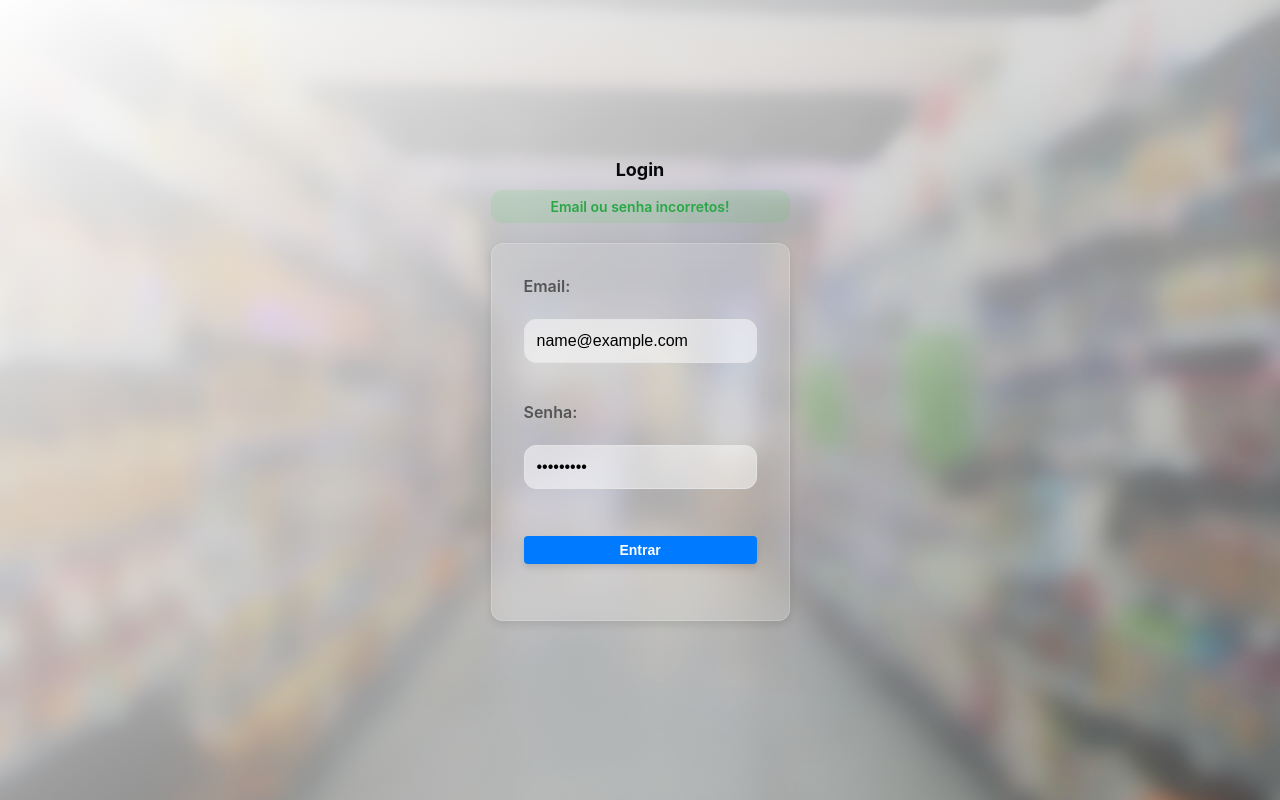
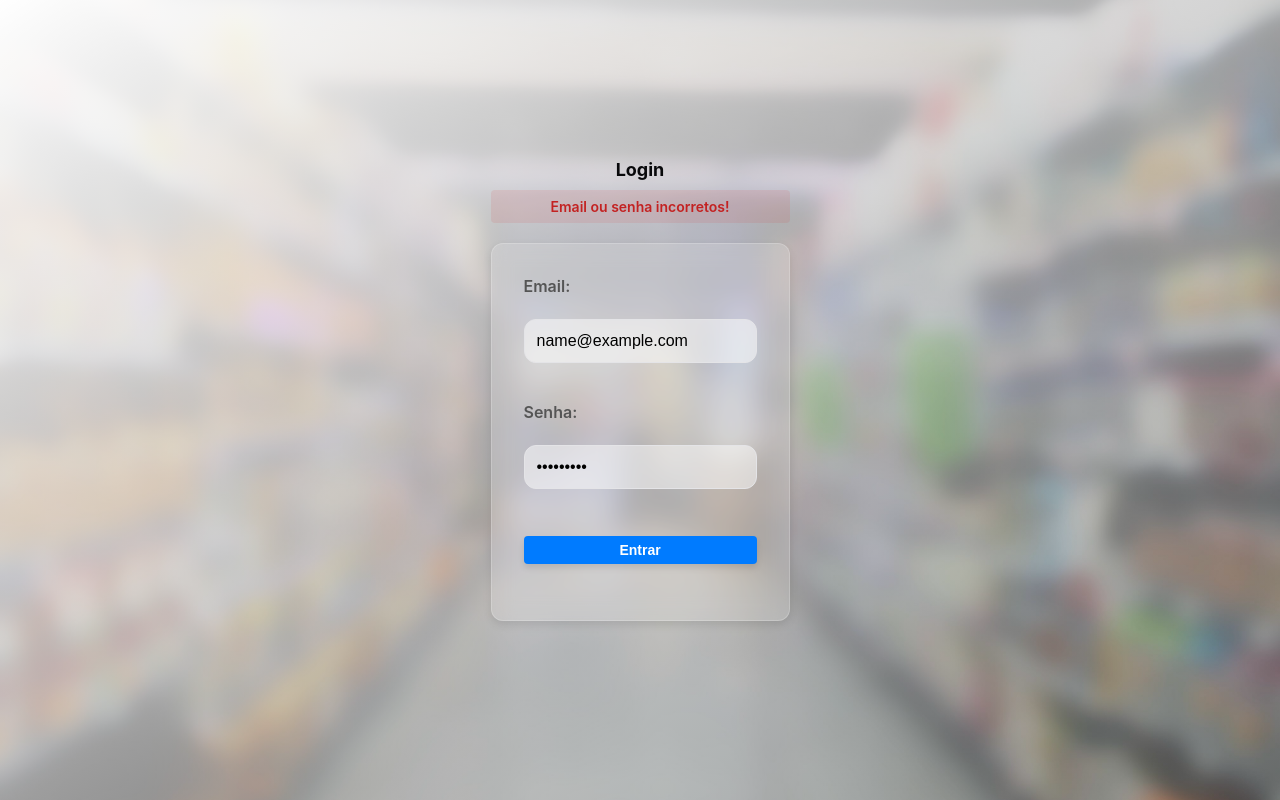
Before and after one commit to Alexgabriel2k02/Management-Onclick, a React (Create React App) app: page /sale in a window 1280 px wide. Both pictures are taken after typing "name@example.com", "Sample123" into the empty fields and a click on the button "Entrar". Built offline with nearby package versions, Linux system fonts and the light colour scheme; no server answers.

Commit message:
Adicionando correções nas mensagem de erro e sucesso

```diff
--- a/src/Components/Auth/CadastroUsuario.css
+++ b/src/Components/Auth/CadastroUsuario.css
@@ -97,6 +97,24 @@ h2 {
   margin-bottom: 10px; /* Reduz o espaço abaixo do título */
 } /* Adicionada a chave de fechamento */
 
+.message {
+  text-align: center;
+  font-weight: 600;
+  padding: 8px;
+  margin-bottom: 16px;
+  border-radius: var(--radius);
+}
+
+.message.success {
+  background: hsla(120, 70%, 50%, 0.1);
+  color: hsl(120, 70%, 35%);
+}
+
+.message.error {
+  background: hsla(0, 70%, 50%, 0.1);
+  color: hsl(0, 70%, 45%);
+}
+
 @media (max-width: 1024px) {
   .input-group {
     flex: 1 1 calc(100% - 20px); /* Em telas médias, os campos ocupam 100% da largura */
--- a/src/Components/Auth/CadastroUsuario.js
+++ b/src/Components/Auth/CadastroUsuario.js
@@ -10,13 +10,13 @@ const CadastroUsuario = () => {
   const [cnpj, setCnpj] = useState("");
   const [telefone, setTelefone] = useState("");
   const [loading, setLoading] = useState(false);
-  const [message, setMessage] = useState("");
+  const [message, setMessage] = useState({ text: "", type: "" });
   const navigate = useNavigate();
 
   const handleCadastro = async (e) => {
     e.preventDefault();
     setLoading(true);
-    setMessage("");
+    setMessage({ text: "", type: "" });
 
     try {
       // Faz a chamada ao backend para cadastrar o usuário
@@ -34,11 +34,11 @@ const CadastroUsuario = () => {
       localStorage.setItem("token", response.token); // Armazena o token JWT, se retornado
       localStorage.setItem("registered", "true"); // Marca como registrado
 
-      setMessage("Cadastro realizado com sucesso!");
+      setMessage({ text: "Cadastro realizado com sucesso!", type: "success" });
       setTimeout(() => navigate("/ativar-vendedor"), 2000); // Redireciona para ativação após 2 segundos
     } catch (error) {
       console.error("Erro ao cadastrar usuário:", error);
-      setMessage("Erro ao cadastrar. Tente novamente.");
+      setMessage({ text: "Erro ao cadastrar. Tente novamente.", type: "error" });
     } finally {
       setLoading(false);
     }
@@ -47,7 +47,7 @@ const CadastroUsuario = () => {
   return (
     <div className="cadastro-container">
       <h2>Cadastro</h2>
-      {message && <p className="message">{message}</p>}
+      {message.text && <p className={`message ${message.type}`}>{message.text}</p>}
       <form onSubmit={handleCadastro}>
         <label>Nome:</label>
         <input
--- a/src/Components/Auth/Login.css
+++ b/src/Components/Auth/Login.css
@@ -97,6 +97,24 @@ h2 {
   margin-bottom: 10px; /* Reduz o espaço abaixo do título */
 } /* Adicionada a chave de fechamento */
 
+.message {
+  text-align: center;
+  font-weight: 600;
+  padding: 8px;
+  margin-bottom: 16px;
+  border-radius: var(--radius);
+}
+
+.message.success {
+  background: hsla(120, 70%, 50%, 0.1);
+  color: hsl(120, 70%, 35%);
+}
+
+.message.error {
+  background: hsla(0, 70%, 50%, 0.1);
+  color: hsl(0, 70%, 45%);
+}
+
 @media (max-width: 1024px) {
   .input-group {
     flex: 1 1 calc(100% - 20px); /* Em telas médias, os campos ocupam 100% da largura */
--- a/src/Components/Auth/Login.js
+++ b/src/Components/Auth/Login.js
@@ -7,19 +7,17 @@ const Login = () => {
   const [email, setEmail] = useState("");
   const [senha, setSenha] = useState("");
   const [loading, setLoading] = useState(false);
-  const [message, setMessage] = useState("");
+  const [message, setMessage] = useState({ text: "", type: "" });
   const navigate = useNavigate();
 
   const handleLogin = async (e) => {
     e.preventDefault();
     setLoading(true);
-    setMessage("");
+    setMessage({ text: "", type: "" });
 
     try {
       // Faz a chamada ao backend para autenticação
       const response = await login(email, senha);
-
-      console.log("Resposta do login:", response); // Log para depuração
 
       // Ajuste para garantir que token e user existam na resposta
       const token = response.token || response.data?.token;
@@ -29,11 +27,11 @@ const Login = () => {
       localStorage.setItem("user", JSON.stringify(user));
       localStorage.setItem("registered", "true"); // Marca como registrado
 
-      setMessage("Login realizado com sucesso!");
+      setMessage({ text: "Login realizado com sucesso!", type: "success" });
       navigate("/home"); // Redireciona para a tela de gerenciamento após login
     } catch (error) {
       console.error("Erro ao fazer login:", error);
-      setMessage("Email ou senha incorretos!");
+      setMessage({ text: "Email ou senha incorretos!", type: "error" });
     } finally {
       setLoading(false);
     }
@@ -42,7 +40,7 @@ const Login = () => {
   return (
     <div className="login-container">
       <h2>Login</h2>
-      {message && <p className="message">{message}</p>}
+      {message.text && <p className={`message ${message.type}`}>{message.text}</p>}
       <form onSubmit={handleLogin}>
         <label>Email:</label>
         <input
--- a/src/Components/Auth/SellerActivationPage.css
+++ b/src/Components/Auth/SellerActivationPage.css
@@ -15,7 +15,19 @@
     text-align: center;
     margin-bottom: 10px;
     font-size: 14px;
-    color: #28a745; /* Verde para mensagens de sucesso */
+    font-weight: 600;
+    border-radius: 4px;
+    padding: 8px;
+  }
+
+  .message.success {
+    background: hsla(120, 70%, 50%, 0.1);
+    color: hsl(120, 70%, 35%);
+  }
+
+  .message.error {
+    background: hsla(0, 70%, 50%, 0.1);
+    color: hsl(0, 70%, 45%);
   }
 
   ul {
--- a/src/Components/Auth/SellerActivationPage.js
+++ b/src/Components/Auth/SellerActivationPage.js
@@ -6,18 +6,18 @@ const SellerActivationPage = () => {
   const [phone, setPhone] = useState("");
   const [code, setCode] = useState("");
   const [loading, setLoading] = useState(false);
-  const [message, setMessage] = useState("");
+  const [message, setMessage] = useState({ text: "", type: "" });
 
   const handleActivate = async (e) => {
     e.preventDefault();
     setLoading(true);
-    setMessage("");
+    setMessage({ text: "", type: "" });
     try {
       await activateSeller({ phone, code });
-      setMessage("Vendedor ativado com sucesso! Faça login para continuar.");
+      setMessage({ text: "Vendedor ativado com sucesso! Faça login para continuar.", type: "success" });
       setTimeout(() => window.location.href = "/login", 2000);
     } catch (err) {
-      setMessage("Erro ao ativar vendedor: " + err.message);
+      setMessage({ text: err.message, type: "error" });
     } finally {
       setLoading(false);
     }
@@ -26,7 +26,7 @@ const SellerActivationPage = () => {
   return (
     <div className="seller-activation-page">
       <h2>Ativação de Vendedor</h2>
-      {message && <p className="message">{message}</p>}
+      {message.text && <p className={`message ${message.type}`}>{message.text}</p>}
       <form onSubmit={handleActivate}>
         <label>Celular:</label>
         <input
--- a/src/Components/Order/OrderForm.css
+++ b/src/Components/Order/OrderForm.css
@@ -54,6 +54,24 @@ button:hover {
   box-shadow: 0 6px 12px rgba(0, 0, 0, 0.15);
 }
 
+.message {
+  text-align: center;
+  font-weight: 600;
+  padding: 8px;
+  margin-bottom: 16px;
+  border-radius: var(--radius);
+}
+
+.message.success {
+  background: hsla(120, 70%, 50%, 0.1);
+  color: hsl(120, 70%, 35%);
+}
+
+.message.error {
+  background: hsla(0, 70%, 50%, 0.1);
+  color: hsl(0, 70%, 45%);
+}
+
 /* Responsividade */
 @media (max-width: 768px) {
   form {
--- a/src/Components/Order/OrderForm.js
+++ b/src/Components/Order/OrderForm.js
@@ -7,23 +7,23 @@ const OrderForm = () => {
   const [product, setProduct] = useState("");
   const [quantity, setQuantity] = useState("");
   const [loading, setLoading] = useState(false);
-  const [message, setMessage] = useState("");
+  const [message, setMessage] = useState({ text: "", type: "" });
 
   const handleSubmit = async (e) => {
     e.preventDefault();
     setLoading(true);
-    setMessage("");
+    setMessage({ text: "", type: "" });
 
     const newOrder = { seller, product, quantity: parseInt(quantity) };
 
     try {
       await createOrder(newOrder); // Envia o pedido ao backend
-      setMessage("Pedido cadastrado com sucesso!");
+      setMessage({ text: "Pedido cadastrado com sucesso!", type: "success" });
       setSeller("");
       setProduct("");
       setQuantity("");
     } catch (error) {
-      setMessage(`Erro ao cadastrar pedido: ${error.message}`);
+      setMessage({ text: `Erro ao cadastrar pedido: ${error.message}`, type: "error" });
     } finally {
       setLoading(false);
     }
@@ -32,7 +32,7 @@ const OrderForm = () => {
   return (
     <form onSubmit={handleSubmit}>
       <h2>Cadastrar Novo Pedido</h2>
-      {message && <p className="message">{message}</p>}
+      {message.text && <p className={`message ${message.type}`}>{message.text}</p>}
       <label>Vendedor:</label>
       <input
         type="text"
--- a/src/Components/Order/OrderList.css
+++ b/src/Components/Order/OrderList.css
@@ -54,6 +54,25 @@ ul {
   box-shadow: 0 6px 12px rgba(0, 0, 0, 0.15);
 }
 
+/* Mensagens de feedback */
+.message {
+  text-align: center;
+  font-weight: 600;
+  padding: 8px;
+  margin-bottom: 16px;
+  border-radius: var(--radius);
+}
+
+.message.success {
+  background: hsla(120, 70%, 50%, 0.1);
+  color: hsl(120, 70%, 35%);
+}
+
+.message.error {
+  background: hsla(0, 70%, 50%, 0.1);
+  color: hsl(0, 70%, 45%);
+}
+
 /* Responsividade */
 @media (max-width: 768px) {
   .pedidos-item {
--- a/src/Components/Order/OrderList.js
+++ b/src/Components/Order/OrderList.js
@@ -2,7 +2,7 @@ import React from "react";
 import PropTypes from "prop-types";
 import "./OrderList.css";
 
-const OrderList = ({ pedidos }) => {
+const OrderList = ({ pedidos, message }) => {
   if (!pedidos || pedidos.length === 0) {
     return <p>Nenhum pedido encontrado.</p>;
   }
@@ -10,6 +10,9 @@ const OrderList = ({ pedidos }) => {
   return (
     <div>
       <h2>Lista de Pedidos</h2>
+      {message && message.text && (
+        <p className={`message ${message.type}`}>{message.text}</p>
+      )}
       <ul>
         {pedidos.map((pedido) => (
           <li key={pedido.id} className="order-item">
@@ -32,6 +35,10 @@ OrderList.propTypes = {
       quantity: PropTypes.number.isRequired,
     })
   ),
+  message: PropTypes.shape({
+    text: PropTypes.string,
+    type: PropTypes.string,
+  }),
 };
 
 export default OrderList;
--- a/src/Components/Sale/SalePage.css
+++ b/src/Components/Sale/SalePage.css
@@ -87,7 +87,12 @@ button:hover {
   color: hsl(120, 70%, 35%);
 }
 
-.message.erro {
+.message.success {
+  background: hsla(120, 70%, 50%, 0.1);
+  color: hsl(120, 70%, 35%);
+}
+
+.message.error {
   background: hsla(0, 70%, 50%, 0.1);
   color: hsl(0, 70%, 45%);
 }
--- a/src/Components/Sale/SalePage.js
+++ b/src/Components/Sale/SalePage.js
@@ -7,7 +7,7 @@ const SalePage = () => {
   const [products, setProducts] = useState([]);
   const [selectedProduct, setSelectedProduct] = useState("");
   const [quantity, setQuantity] = useState("");
-  const [message, setMessage] = useState("");
+  const [message, setMessage] = useState({ text: "", type: "" });
   const [salesHistory, setSalesHistory] = useState([]);
 
   // Buscar produtos disponíveis para venda
@@ -19,7 +19,7 @@ const SalePage = () => {
         setProducts(activeProducts);
       } catch (error) {
         console.error("Erro ao buscar produtos:", error);
-        setMessage("Erro ao carregar produtos.");
+        setMessage({ text: "Erro ao carregar produtos.", type: "error" });
       }
     };
 
@@ -45,12 +45,12 @@ const SalePage = () => {
 
     const product = products.find((p) => p.id === parseInt(selectedProduct));
     if (!product) {
-      setMessage("Produto inválido.");
+      setMessage({ text: "Produto inválido.", type: "error" });
       return;
     }
 
     if (product.stock < quantity) {
-      setMessage("Quantidade solicitada excede o estoque disponível.");
+      setMessage({ text: "Quantidade solicitada excede o estoque disponível.", type: "error" });
       return;
     }
 
@@ -61,7 +61,7 @@ const SalePage = () => {
 
     try {
       await createSale(newSale);
-      setMessage("Venda registrada com sucesso!");
+      setMessage({ text: "Venda registrada com sucesso!", type: "success" });
       setQuantity("");
       setSelectedProduct("");
 
@@ -70,13 +70,15 @@ const SalePage = () => {
       setSalesHistory(sales);
     } catch (error) {
       console.error("Erro ao registrar venda:", error);
-      setMessage("Erro ao registrar venda.");
+      setMessage({ text: "Erro ao registrar venda.", type: "error" });
     }
   };
 
   return (
     <div className="sale-page">
-      {message && <p className="message">{message}</p>}
+      {message.text && (
+        <p className={`message ${message.type}`}>{message.text}</p>
+      )}
       <div className="sale-content">
         <div className="form-card">
           <h2>Realizar Venda</h2>
```
